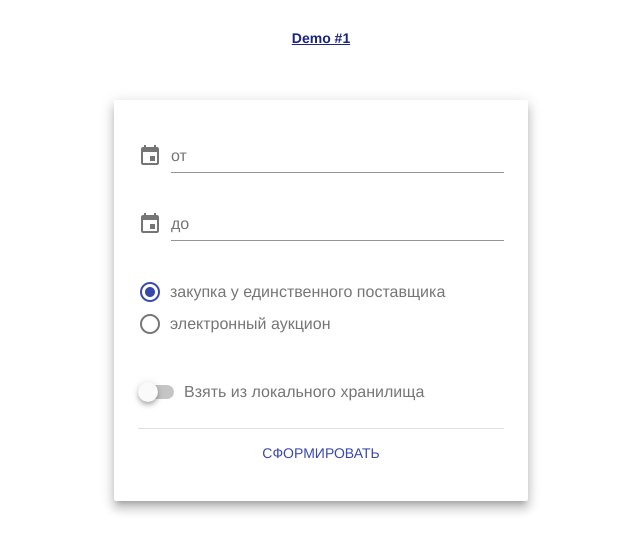
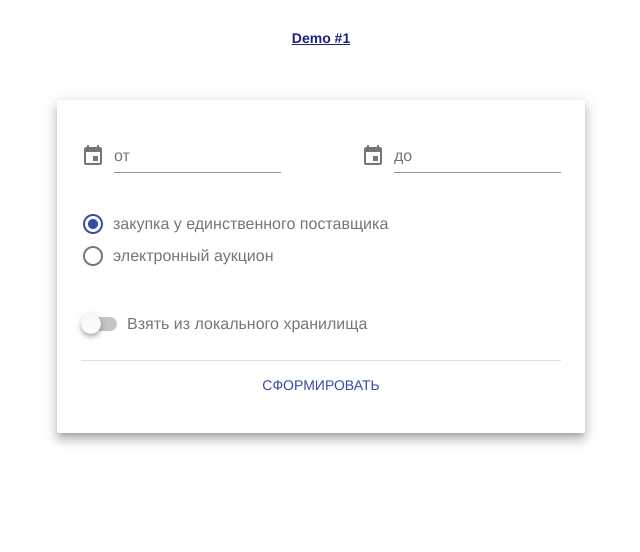
Before and after one commit to volchenokib/demo_27, a Vue app: page / in a window 1280 px wide. Shown: the top 552 px of the page, without its empty margins (319-959 px from the left). Built offline with nearby package versions, Linux system fonts and the light colour scheme; what vue-resource would draw is missing.

Commit message:
added some features

```diff
--- a/src/App.vue
+++ b/src/App.vue
@@ -4,7 +4,7 @@
       <router-link to="/">Demo #1</router-link>
       <!-- <router-link to="/about">About</router-link> -->
     </div>
-    <v-container>
+    <v-container fluid>
       <router-view/>
     </v-container>
   </div>
--- a/src/store.js
+++ b/src/store.js
@@ -1,6 +1,6 @@
-import Vue from 'vue';
-import Vuex from 'vuex';
-import demo from '@/api/demo';
+import Vue from "vue";
+import Vuex from "vuex";
+import demo from "@/api/demo";
 
 Vue.use(Vuex);
 
@@ -48,27 +48,27 @@ export default new Vuex.Store({
 
 	actions: {
 		downloadFile(store, payload) {
-			store.commit('API_DATA_PENDING');
+			store.commit("API_DATA_PENDING");
 
 			demo
 				.fetchFile(payload)
 				.then(response => {
 					// server imitation
 					setTimeout(() => {
-						store.commit('API_DATA_SUCCES', true);
-						store.dispatch('forceFileDownload', response);
-					}, 1115000);
+						store.commit("API_DATA_SUCCES", true);
+						store.dispatch("forceFileDownload", response);
+					}, 5000);
 				})
 				.catch(error => {
-					store.commit('API_DATA_FAILURE', error);
+					store.commit("API_DATA_FAILURE", error);
 				});
 		},
 
 		forceFileDownload(response) {
 			const url = window.URL.createObjectURL(new Blob([response.data]));
-			const link = document.createElement('a');
+			const link = document.createElement("a");
 			link.href = url;
-			link.setAttribute('download', 'file.png'); //or any other extension
+			link.setAttribute("download", "file.png"); //or any other extension
 			document.body.appendChild(link);
 			link.click();
 		}
--- a/src/views/Home.vue
+++ b/src/views/Home.vue
@@ -1,15 +1,16 @@
 <template>
-  <v-card class="pa-4 my-0 mx-auto" max-width="414" elevation="8">
-    <v-layout column justify-center>
+  <v-layout column>
+    <v-card class="pa-4 my-0 mx-auto" max-width="650" elevation="8">
       <v-form v-model="demoForm" ref="form">
-        <v-flex row>
+        <v-layout row wrap justify-space-between>
+          <v-flex xs12 sm5>
             <!-- picker #1 -->
             <v-menu
               ref="menuFrom"
               v-model="menuFrom"
               :close-on-content-click="false"
               :nudge-bottom="-60"
-            :nudge-right="-520"
+              :nudge-right="-600"
               lazy
               transition="scale-transition"
               offset-y
@@ -44,15 +45,16 @@
                 color="indigo darken-1"
               ></v-date-picker>
             </v-menu>
+          </v-flex>
 
-          <v-spacer></v-spacer>
+          <v-flex xs12 sm5>
             <!-- picker #2 -->
             <v-menu
               class="menu"
               v-model="menuTo"
               :close-on-content-click="false"
               :nudge-bottom="-60"
-            :nudge-right="-520"
+              :nudge-right="-600"
               lazy
               transition="scale-transition"
               offset-y
@@ -87,6 +89,7 @@
               ></v-date-picker>
             </v-menu>
           </v-flex>
+        </v-layout>
 
         <!-- radio buttons -->
         <v-radio-group v-model="purchaseType" :mandatory="true">
@@ -97,10 +100,13 @@
           ></v-radio>
           <v-radio label="электронный аукцион" value="eAuction" color="indigo darken-1"></v-radio>
         </v-radio-group>
+
+        <v-switch
+          v-model="localStorage"
+          label="Взять из локального хранилища"
+          color="indigo darken-1"
+        ></v-switch>
       </v-form>
-    </v-layout>
-
-    <v-switch v-model="localStorage" label="Взять из локального хранилища" color="indigo darken-1"></v-switch>
 
       <v-divider></v-divider>
 
@@ -120,6 +126,7 @@
         </template>
       </v-btn>
     </v-card>
+  </v-layout>
 </template>
 
 
```
Lines whose indentation alone changed are shown as unchanged.
